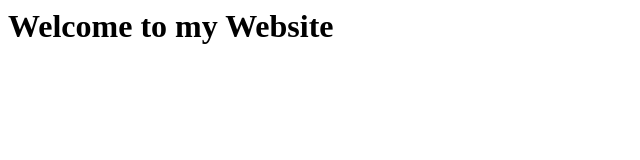
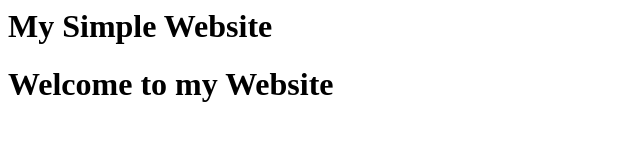
Before and after one commit to techstudent-26/DEMO_5, a plain HTML site: page docs/index.html in a window 1280 px wide. Shown: the whole page, without its empty margins (0-640 px from the left). Drawn offline with Linux system fonts and the light colour scheme.

Commit message:
Update index.html

```diff
--- a/docs/index.html
+++ b/docs/index.html
@@ -1,4 +1,5 @@
 <html>
+  <h1>My Simple Website</h1>
 <body>
 <h1>Welcome to my Website</h1>
 </body>
```
